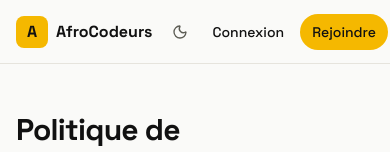
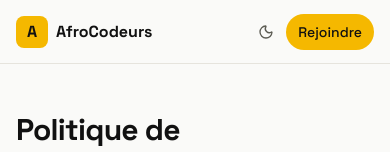
Before and after one commit to codescooper/afrocodeurs, a Next.js app: page /confidentialite in a window 390 px wide. Shown: the top 152 px of the page. Built offline with nearby package versions, Linux system fonts and the light colour scheme; no server answers.

Commit message:
fix(ui): resolve mobile header display class conflicts

```diff
--- a/components/layout/site-header.tsx
+++ b/components/layout/site-header.tsx
@@ -6,6 +6,7 @@ import { buttonVariants } from "@/components/ui/button";
 import { NotificationBell } from "./notification-bell";
 import { ThemeToggle } from "./theme-toggle";
 import { UserMenu } from "./user-menu";
+import { cn } from "@/lib/utils";
 
 /** En-tête mobile compact : logo + actions. La navigation principale est dans la sidebar (desktop). */
 export async function SiteHeader() {
@@ -31,7 +32,7 @@ export async function SiteHeader() {
           <>
             <Link
               href="/login"
-              className={`${buttonVariants({ variant: "ghost", size: "sm" })} hidden min-[420px]:inline-flex`}
+              className={cn(buttonVariants({ variant: "ghost", size: "sm" }), "hidden min-[420px]:inline-flex")}
             >
               Connexion
             </Link>
```
